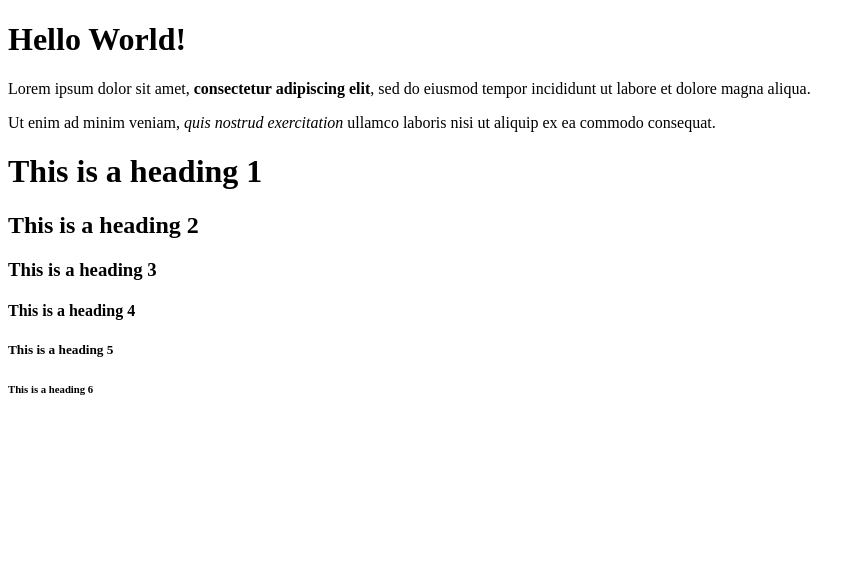
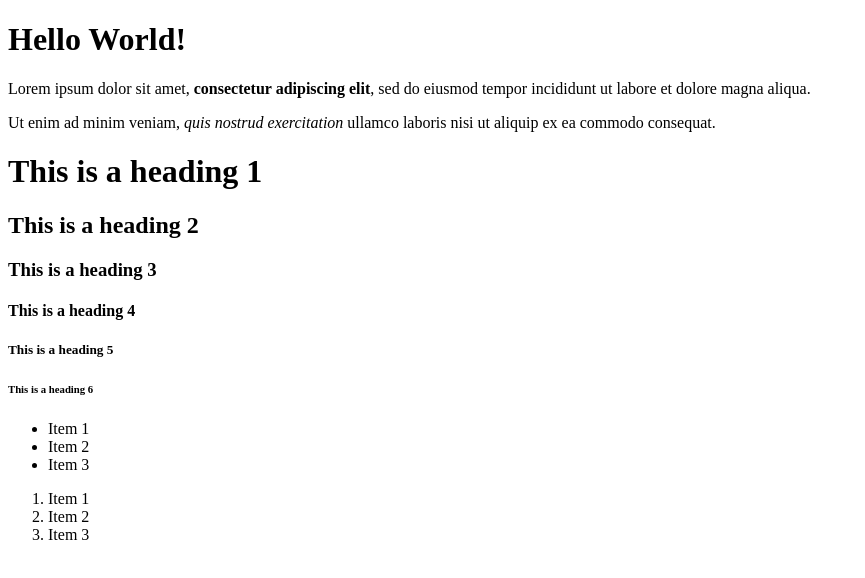
Before and after one commit to Shao437/My-First-Webpage, a plain HTML site: page index.html in a window 1280 px wide. Shown: the whole page, without its empty margins (0-865 px from the left). Drawn offline with Linux system fonts and the light colour scheme.

```diff
--- a/index.html
+++ b/index.html
@@ -9,12 +9,17 @@
 
 
 <body>
+    <!-- This is a comment -->
+    <!-- comment shortcut ctrl+/ -->
+
     <h1>Hello World!</h1>
 
+    <!-- This is a paragraph element -->
     <p>Lorem ipsum dolor sit amet, <strong>consectetur adipiscing elit</strong>, sed do eiusmod tempor incididunt ut labore et dolore magna aliqua.</p>
 
     <p>Ut enim ad minim veniam, <em>quis nostrud exercitation</em> ullamco laboris nisi ut aliquip ex ea commodo consequat.</p>
 
+    <!-- This is a heading element -->
     <h1>This is a heading 1</h1>
     <h2>This is a heading 2</h2>
     <h3>This is a heading 3</h3>
@@ -22,8 +27,21 @@
     <h5>This is a heading 5</h5>
     <h6>This is a heading 6</h6>
 
-    <!-- This is a comment -->
-    <!-- comment shortcut ctrl+/ -->
+    <!-- This is a unordered list -->
+    <ul>
+        <li>Item 1</li>
+        <li>Item 2</li>
+        <li>Item 3</li>
+    </ul>
+
+    <!-- This is a ordered list -->
+    <ol>
+        <li>Item 1</li>
+        <li>Item 2</li>
+        <li>Item 3</li>
+    </ol>
+
+    <!-- learning good commit message -->
 </body>
 
 
```
